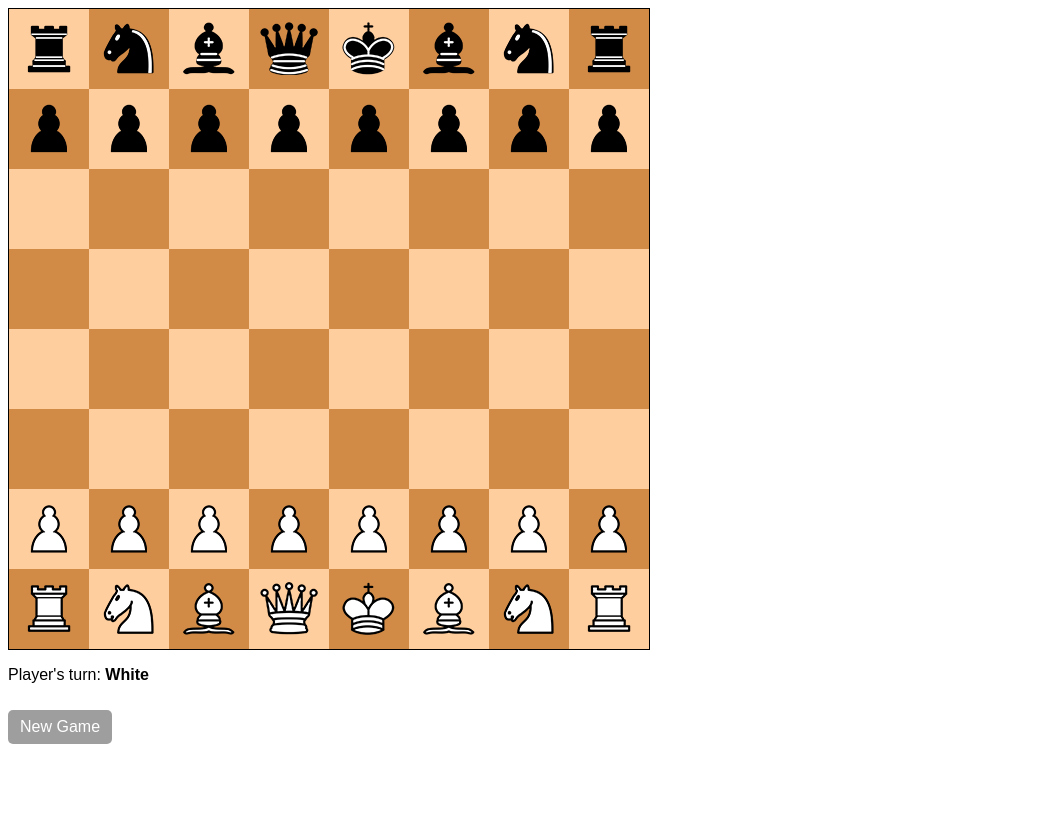
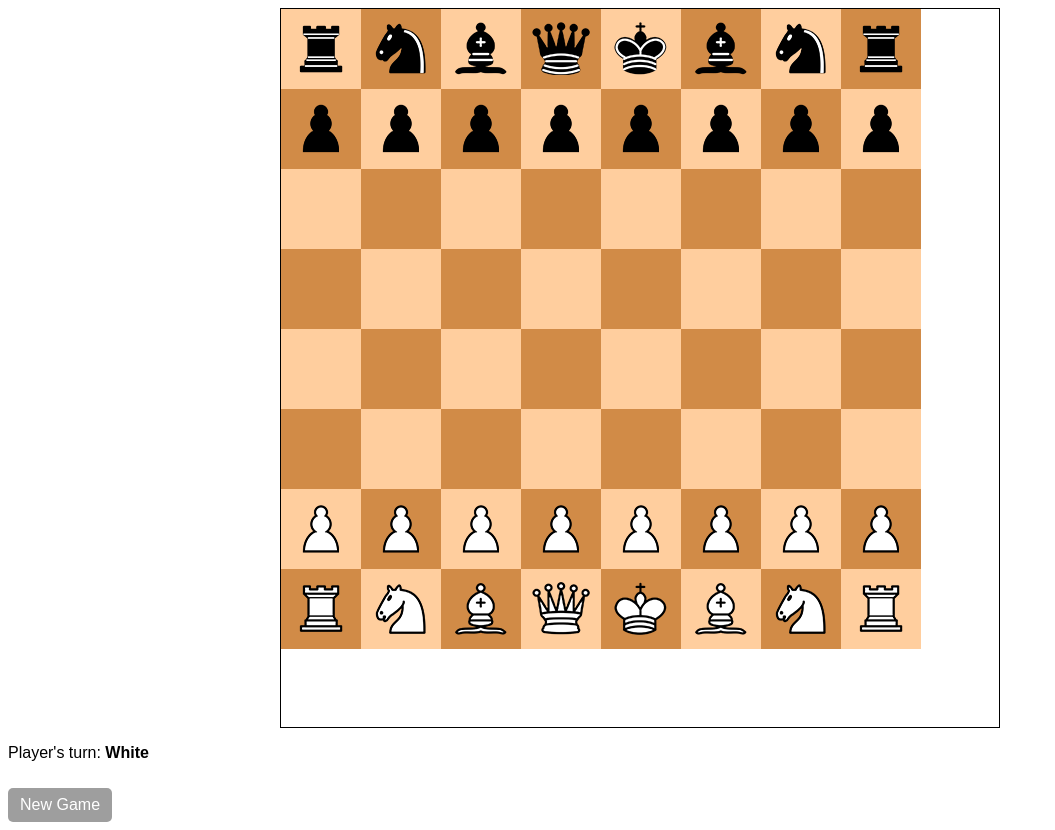
Before and after one commit to Artz1234/Collection, a plain HTML site: page Chess-master/index.html in a window 1280 px wide. Shown: the whole page, without its empty margins (0-1055 px from the left). Before the commit the page ends 800 px from the top, so only its background shows below. Drawn offline with Linux system fonts and the light colour scheme.

Commit message:
Update style.css vax width

```diff
--- a/Chess-master/css/style.css
+++ b/Chess-master/css/style.css
@@ -8,8 +8,11 @@ html, body{
 
 #board{
 	border: 1px solid #000;
-	width:642px;
-	height:642px;
+	width: 90vw;
+        max-width: 90vh;
+        aspect-ratio: 1 / 1;
+        margin: 0 auto;
+        box-sizing: border-box;
 	position:relative;
 }
 
```
